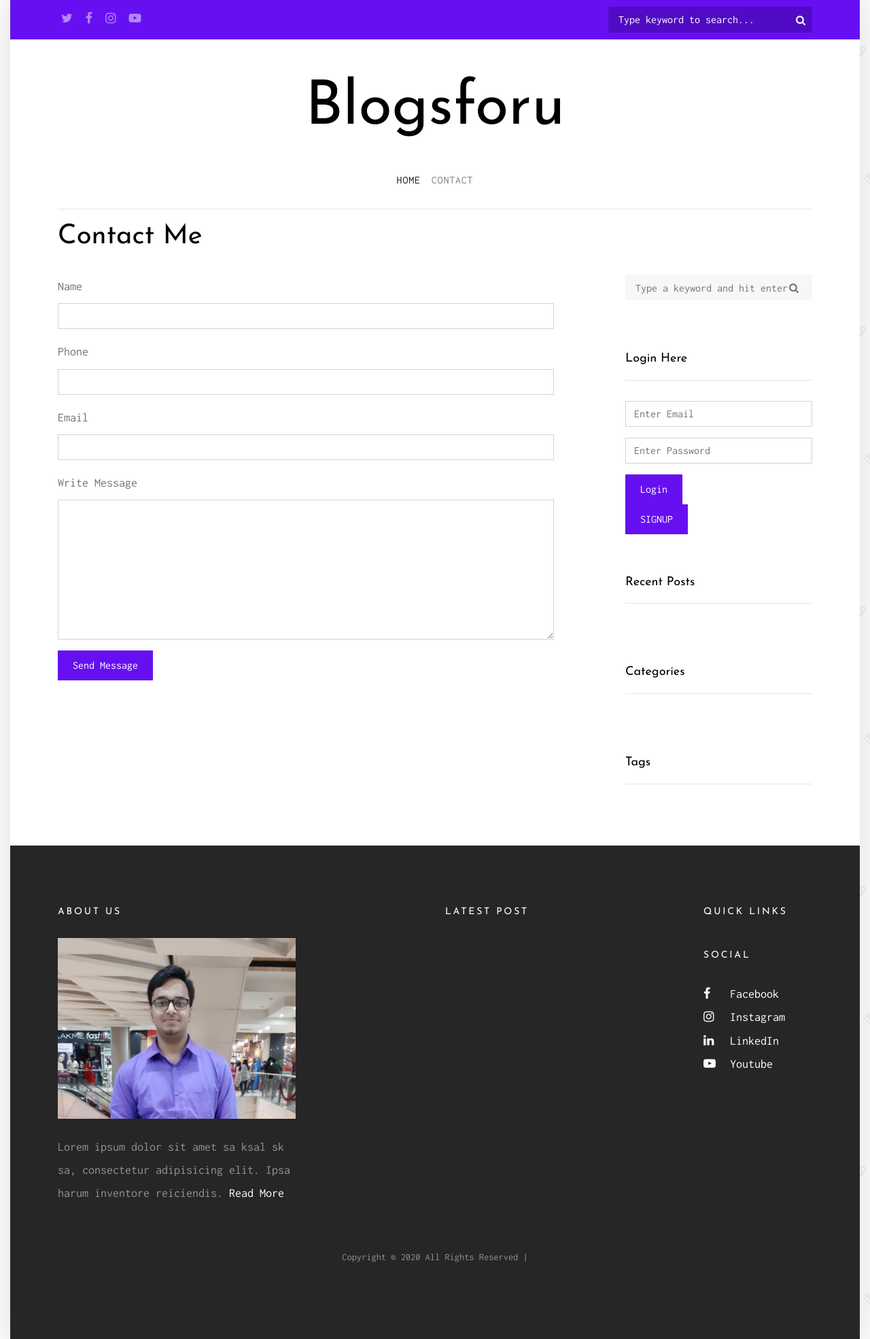
After one commit to NirmalyaNg/BloggingSystemPHP, a PHP site: page /blogging_system/contact.php in a window 1280 px wide. The commit adds this page. Shown: the whole page at 68% size. Run offline with PHP 8.4, Linux system fonts and the light colour scheme; data that the repository does not hold is empty; some libraries are stand-ins or nearby versions.

```diff
--- /dev/null
+++ b/contact.php
@@ -0,0 +1,91 @@
+<?php include("includes/header.php");  ?>
+<?php $page = 'contact.php'; ?>
+
+    <div class="wrap">
+    <?php include("includes/navigation.php");  ?>
+      <section class="site-section py-sm">
+        <div class="container">
+          <div class="row mb-4 mt-3">
+            <div class="col-md-6">
+              <h1>Contact Me</h1>
+            </div>
+          </div>
+          <div class="row blog-entries">
+            <div class="col-md-12 col-lg-8 main-content">
+
+              <form action="#" method="post">
+                    <div class="row">
+                      <div class="col-md-12 form-group">
+                        <label for="name">Name</label>
+                        <input type="text" id="name" class="form-control ">
+                      </div>
+                      <div class="col-md-12 form-group">
+                        <label for="phone">Phone</label>
+                        <input type="text" id="phone" class="form-control ">
+                      </div>
+                      <div class="col-md-12 form-group">
+                        <label for="email">Email</label>
+                        <input type="email" id="email" class="form-control ">
+                      </div>
+                    </div>
+                    <div class="row">
+                      <div class="col-md-12 form-group">
+                        <label for="message">Write Message</label>
+                        <textarea name="message" id="message" class="form-control " cols="30" rows="8"></textarea>
+                      </div>
+                    </div>
+                    <div class="row">
+                      <div class="col-md-6 form-group">
+                        <input type="submit" value="Send Message" class="btn btn-primary">
+                      </div>
+                    </div>
+             </form>
+            </div>
+
+            <!-- END main-content -->
+
+            <div class="col-md-12 col-lg-4 sidebar">
+              <div class="sidebar-box search-form-wrap">
+                <form action="search.php" class="search-form" method="POST">
+                  <div class="form-group">
+                    <span class="icon fa fa-search"></span>
+                    <input type="text" class="form-control" id="s" placeholder="Type a keyword and hit enter" name="search">
+                  </div>
+                </form>
+              </div>
+              <!-- END sidebar-box -->
+
+              <!-- END sidebar-box -->
+             <?php include("includes/sidebar.php"); ?>
+              <!-- END sidebar-box -->
+
+             <?php include("includes/category.php"); ?>
+              <!-- END sidebar-box -->
+
+            <?php include('includes/tags.php');  ?>
+            </div>
+            <!-- END sidebar -->
+
+          </div>
+        </div>
+      </section>
+
+      <?php include("includes/footer.php");   ?>
+
+    </div>
+
+    <!-- loader -->
+    <div id="loader" class="show fullscreen"><svg class="circular" width="48px" height="48px"><circle class="path-bg" cx="24" cy="24" r="22" fill="none" stroke-width="4" stroke="#eeeeee"/><circle class="path" cx="24" cy="24" r="22" fill="none" stroke-width="4" stroke-miterlimit="10" stroke="#f4b214"/></svg></div>
+
+    <script src="js/jquery-3.2.1.min.js"></script>
+    <script src="js/jquery-migrate-3.0.0.js"></script>
+    <script src="js/popper.min.js"></script>
+    <script src="js/bootstrap.min.js"></script>
+    <script src="js/owl.carousel.min.js"></script>
+    <script src="js/jquery.waypoints.min.js"></script>
+    <script src="js/jquery.stellar.min.js"></script>
+
+
+    <script src="js/main.js"></script>
+  </body>
+</html>
--- a/includes/sidebar.php
+++ b/includes/sidebar.php
@@ -20,6 +20,8 @@ if(!$result){
       </div>
       <input type="submit" name="login" value="Login" class="btn btn-primary">
     </form>
+    <!--Signup button-->
+    <a href="#" class="btn btn-primary">SIGNUP</a>
 </div>
 <?php }else{
   ?>
```
Also changed, not shown: admin/includes/functions.php (+0 -24 lines), signup.php (added, +109 -0 lines). Lines whose indentation alone changed are shown as unchanged.
